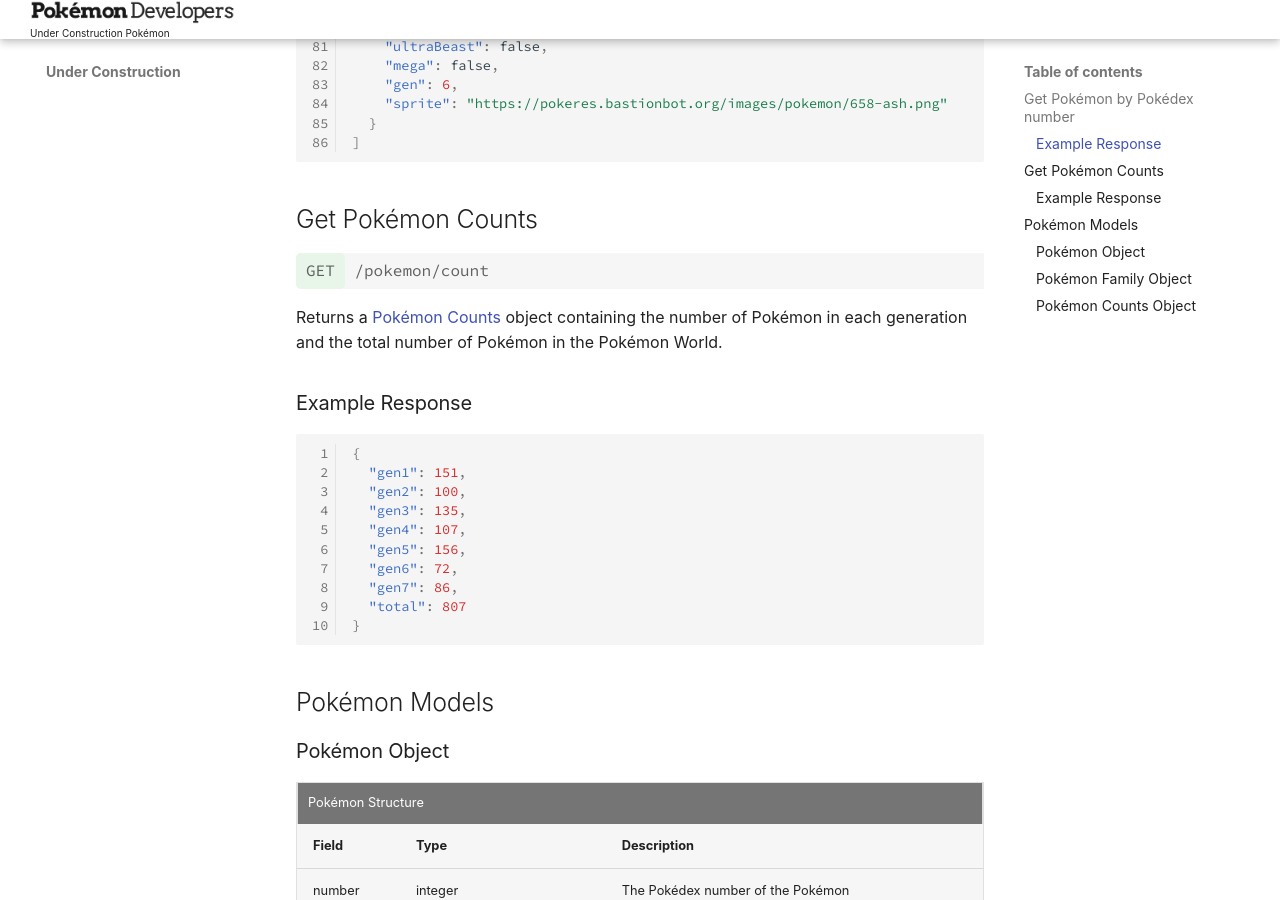
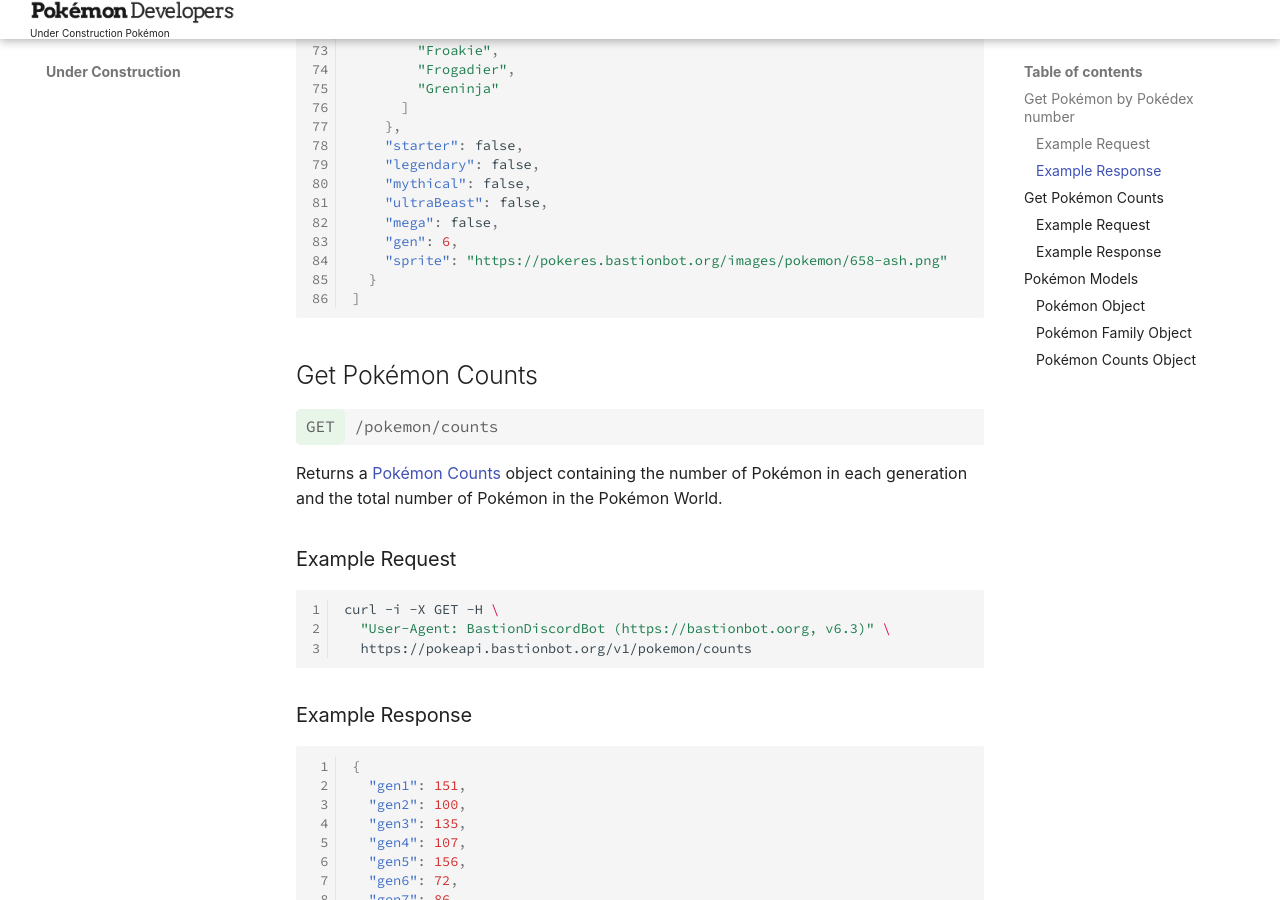
Before and after one commit to PokeDevs/pokedevs-website, an MkDocs documentation site: the page built from docs/resources/pokemon.md, in a window 1280 px wide and 900 px high, scrolled down 1947 px. Built offline with MkDocs 1.6.1 and Material for MkDocs 9.7.7, drawn with Linux system fonts in a browser that asks for light colours; some web fonts are replaced; old or Windows-style settings are respelled for this version of MkDocs; some of the changed text lies outside the part shown.

Commit message:
Added example requests in curl

````diff
--- a/docs/resources/pokemon.md
+++ b/docs/resources/pokemon.md
@@ -8,6 +8,13 @@
 
 Returns an array of <a href="#pokemon-object">Pokémon</a> objects containing all
 the forms of the Pokémon specified the Pokédex number.
+
+### Example Request
+```bash
+curl -i -X GET -H \
+  "User-Agent: BastionDiscordBot (https://bastionbot.oorg, v6.3)" \
+  https://pokeapi.bastionbot.org/v1/pokemon/658
+```
 
 ### Example Response
 ```json
@@ -100,11 +107,18 @@
 ```
 
 ## Get Pokémon Counts
-<span class="resource"><span class="get">GET</span> /pokemon/count</span>
+<span class="resource"><span class="get">GET</span> /pokemon/counts</span>
 
 Returns a <a href="#pokemon-counts-object">Pokémon Counts</a> object containing
 the number of Pokémon in each generation and the total number of Pokémon in the
 Pokémon World.
+
+### Example Request
+```bash
+curl -i -X GET -H \
+  "User-Agent: BastionDiscordBot (https://bastionbot.oorg, v6.3)" \
+  https://pokeapi.bastionbot.org/v1/pokemon/counts
+```
 
 ### Example Response
 ```json
````
Also changed, not shown: docs/resources/categories.md (+7 -0 lines), docs/resources/egg-groups.md (+7 -0 lines), docs/resources/evolution-stones.md (+14 -0 lines), docs/resources/leagues.md (+14 -0 lines), docs/resources/types.md (+7 -0 lines).
